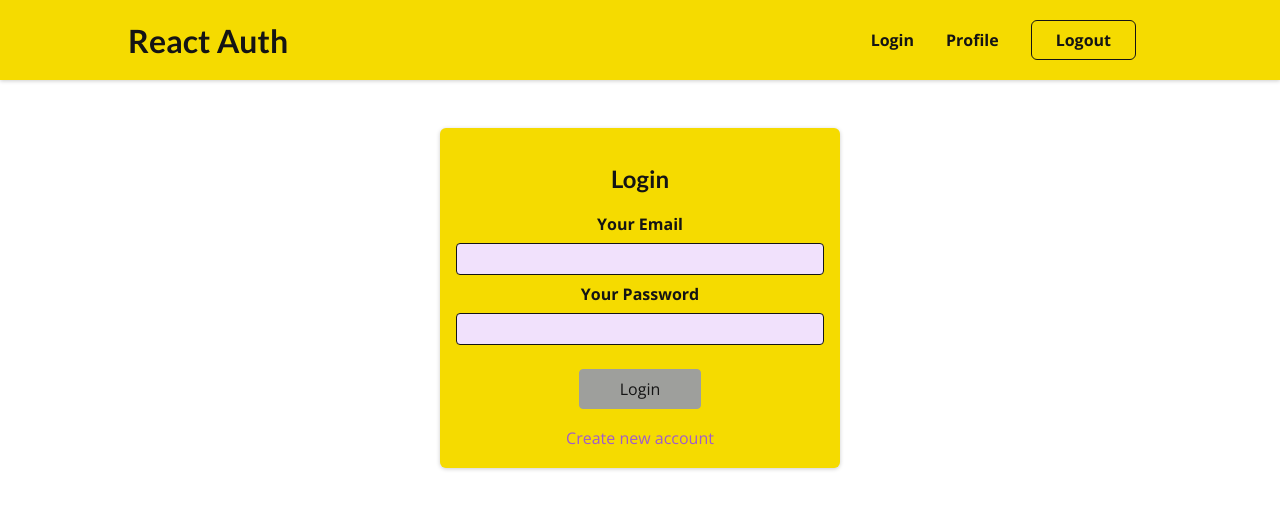
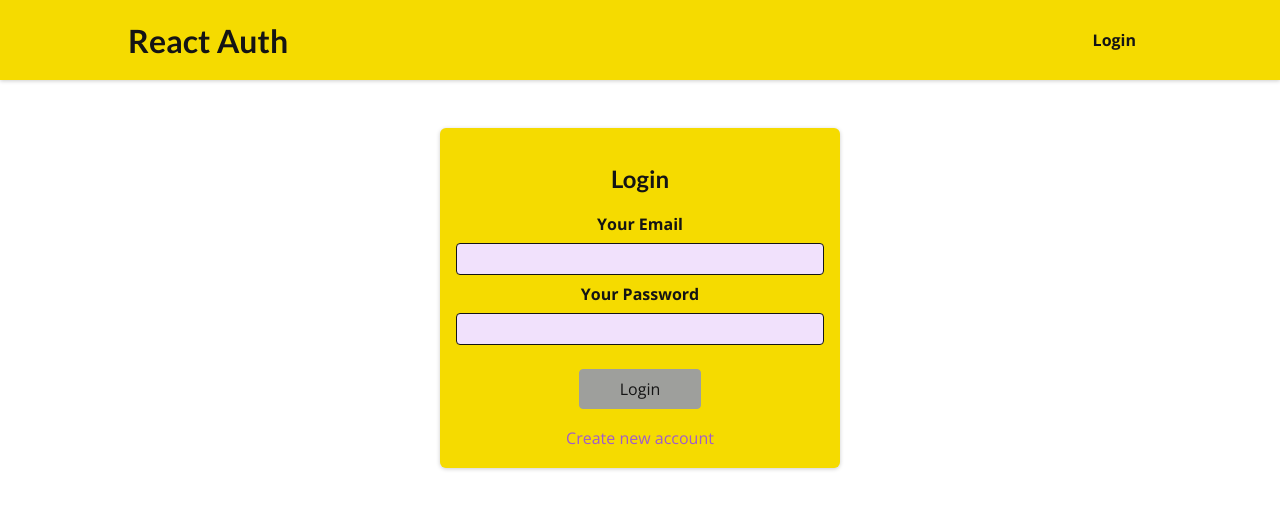
Before and after one commit to gleija/firebase-auth-example, a React (Create React App) app: page /auth in a window 1280 px wide. Shown: the top 508 px of the page. Built offline with nearby package versions, Linux system fonts and the light colour scheme.

Commit message:
Add context to manage token

```diff
--- a/src/components/Auth/AuthForm.js
+++ b/src/components/Auth/AuthForm.js
@@ -1,4 +1,5 @@
-import { useState, useRef } from "react";
+import { useState, useRef, useContext } from "react";
+import AuthContext from "../../store/auth-context";
 
 import classes from "./AuthForm.module.css";
 
@@ -8,6 +9,7 @@
   const [isLoading, setIsLoading] = useState(false);
   const emailInputRef = useRef();
   const passwordInputRef = useRef();
+  const authContext = useContext(AuthContext);
 
   const switchAuthModeHandler = (event) => {
     event.preventDefault();
@@ -55,6 +57,7 @@
       })
       .then((data) => {
         console.log(data);
+        authContext.login(data.idToken);
       });
   };
 
--- a/src/components/Layout/MainNavigation.js
+++ b/src/components/Layout/MainNavigation.js
@@ -1,8 +1,13 @@
+import { useContext } from "react";
 import { Link } from "react-router-dom";
+import AuthContext from "../../store/auth-context";
 
 import classes from "./MainNavigation.module.css";
 
 const MainNavigation = () => {
+  const authContext = useContext(AuthContext);
+  const isLoggedIn = authContext.isLoggedIn;
+  console.log(isLoggedIn);
   return (
     <header className={classes.header}>
       <Link to="/">
@@ -10,15 +15,21 @@
       </Link>
       <nav>
         <ul>
+          {!isLoggedIn && (
             <li>
               <Link to="/auth">Login</Link>
             </li>
+          )}
+          {isLoggedIn && (
             <li>
               <Link to="/profile">Profile</Link>
             </li>
+          )}
+          {isLoggedIn && (
             <li>
               <button>Logout</button>
             </li>
+          )}
         </ul>
       </nav>
     </header>
--- a/src/index.js
+++ b/src/index.js
@@ -3,10 +3,13 @@
 
 import "./index.css";
 import App from "./App";
+import { AuthContextProvider } from "./store/auth-context";
 
 ReactDOM.render(
-  <BrowserRouter>
-    <App />
-  </BrowserRouter>,
+  <AuthContextProvider>
+    <BrowserRouter>
+      <App />
+    </BrowserRouter>
+  </AuthContextProvider>,
   document.getElementById("root")
 );
--- /dev/null
+++ b/src/store/auth-context.js
@@ -0,0 +1,38 @@
+import React, { useState } from "react";
+
+const AuthContext = React.createContext({
+  token: "",
+  isLogged: false,
+  login: (token) => {},
+  logout: () => {},
+});
+
+export const AuthContextProvider = (props) => {
+  const [token, setToken] = useState(null);
+
+  const userIsLoggedIn = !!token;
+
+  const loginHandler = (data) => {
+    // console.log('data', data);
+    setToken(data);
+    // console.log('token', token);
+  };
+  const logoutHandler = () => {
+    setToken(null);
+  };
+
+  const contextValue = {
+    token: token,
+    isLogged: userIsLoggedIn,
+    login: loginHandler,
+    logout: logoutHandler,
+  };
+
+  return (
+    <AuthContext.Provider value={contextValue}>
+      {props.children}
+    </AuthContext.Provider>
+  );
+};
+
+export default AuthContext;
```
Lines whose indentation alone changed are shown as unchanged.
